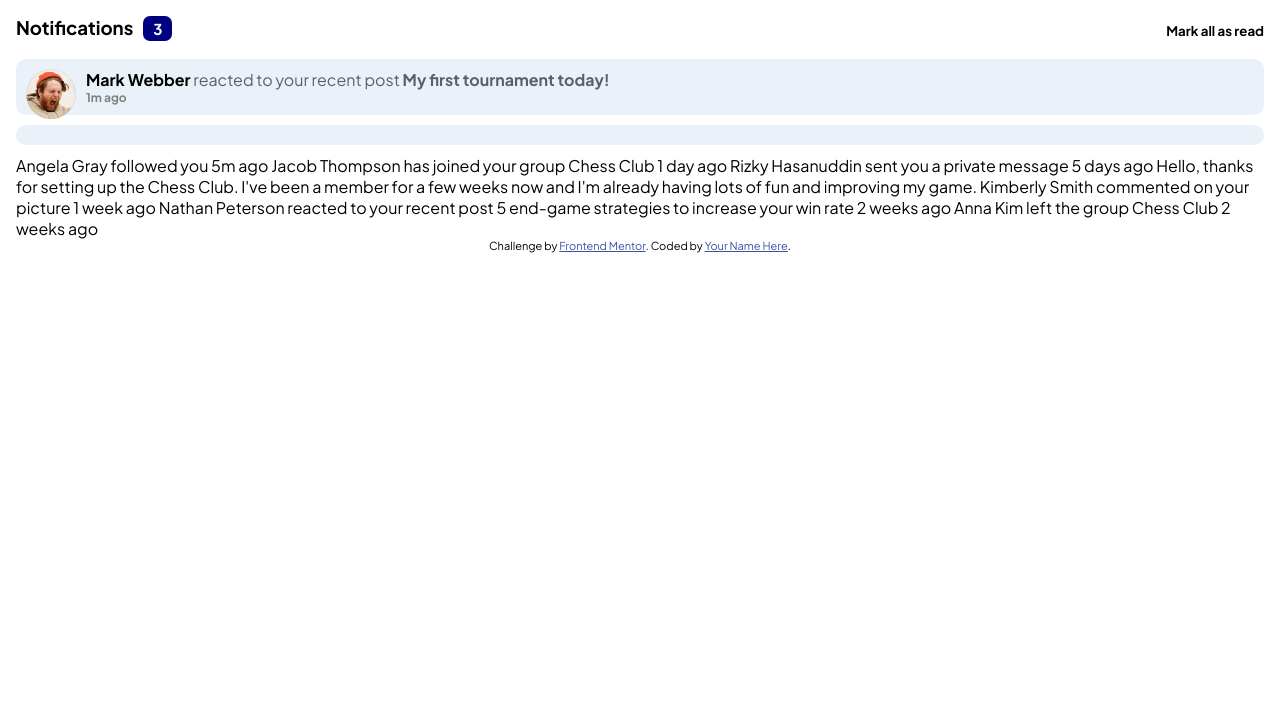
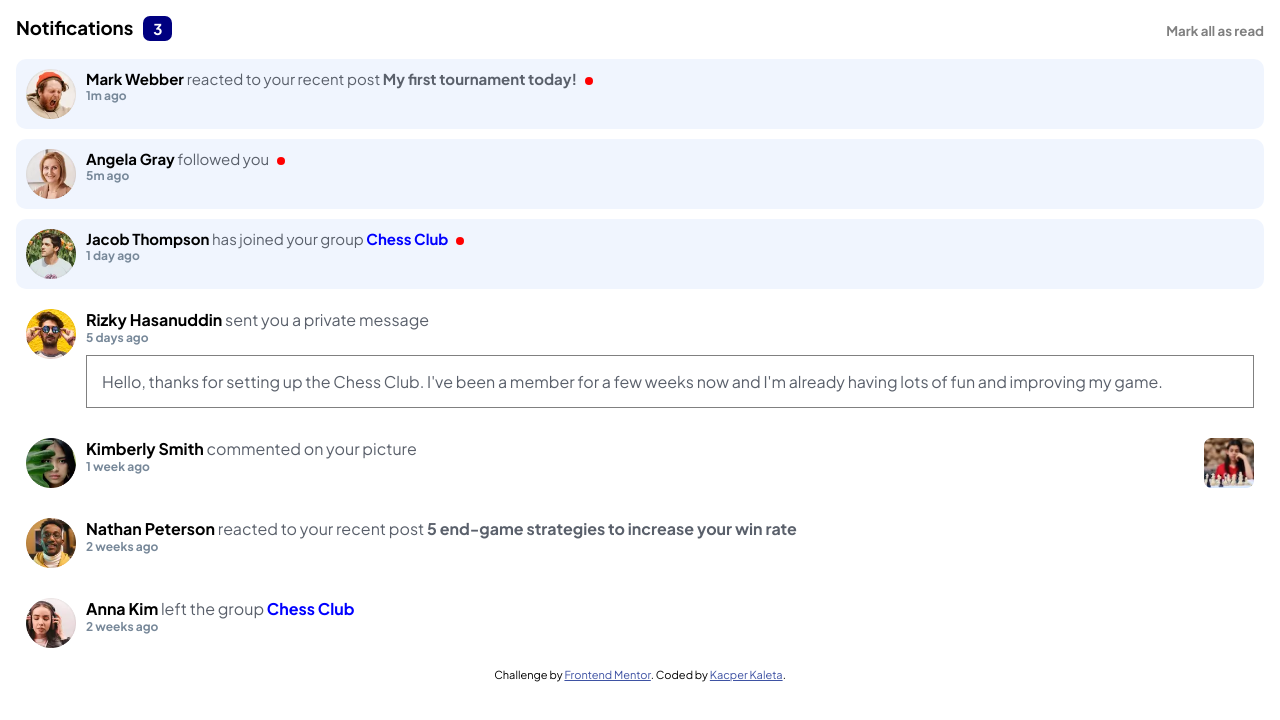
Before and after one commit to xdlugy/notification-page, a plain HTML site: page index.html in a window 1280 px wide. Drawn offline with Linux system fonts and the light colour scheme.

Commit message:
added notifications, word wrap to fix

```diff
--- a/index.html
+++ b/index.html
@@ -19,32 +19,68 @@
   </header>
 
   <main>
-    <div class="new_notification"><img src="assets/images/avatar-mark-webber.webp" class="avatar"><span class="name">Mark Webber </span><span class="action"> reacted to your recent post </span><span class="content"> My first tournament today!</span><br>
-      <span class="time">1m ago</span></div>
-      <div class="new_notification"></div>
-  Angela Gray followed you
-  5m ago
+    <div class="new-notification">
+      <img src="assets/images/avatar-mark-webber.webp" class="avatar"><span class="name">Mark Webber </span>
+      <span class="action"> reacted to your recent post </span>
+      <span class="content"> My first tournament today!</span>
+      <span class="dot"></span><br>
+      <span class="time">1m ago</span>
+    </div>
 
-  Jacob Thompson has joined your group Chess Club
-  1 day ago
+      <div class="new-notification">
+        <img src="assets/images/avatar-angela-gray.webp" class="avatar">
+        <span class="name">Angela Gray</span>
+        <span class="action"> followed you</span>
+        <span class="dot"></span><br>
+        <span class="time">5m ago</span>
+      </div>
 
-  Rizky Hasanuddin sent you a private message
-  5 days ago
-  Hello, thanks for setting up the Chess Club. I've been a member for a few weeks now and
-  I'm already having lots of fun and improving my game.
+   <div class="new-notification">
+    <img src="assets/images/avatar-jacob-thompson.webp" class="avatar">
+    <span class="name">Jacob Thompson</span>
+    <span class="action">has joined your group</span>
+    <span class="app">Chess Club</span>
+    <span class="dot"></span><br>
+    <span class="time">1 day ago</span>
+   </div>
 
-  Kimberly Smith commented on your picture
-  1 week ago
+   <div class="old-notification">
+    <img src="assets/images/avatar-rizky-hasanuddin.webp" class="avatar">
+    <span class="name">Rizky Hasanuddin</span>
+    <span class="action">sent you a private message</span><br>
+    <span class="time">5 days ago</span>
+    <div class="text">Hello, thanks for setting up the Chess Club. I've been a member for a few weeks now and
+      I'm already having lots of fun and improving my game.</div>
+   </div>
 
-  Nathan Peterson reacted to your recent post 5 end-game strategies to increase your win rate
-  2 weeks ago
+<div class="old-notification">
+  <img src="assets/images/avatar-kimberly-smith.webp" class="avatar">
+  <img src="assets/images/image-chess.webp" class="picture">
+  <span class="name">Kimberly Smith</span>
+  <span class="action">commented on your picture</span><br>
+  <span class="time">1 week ago</span>
+</div>
 
-  Anna Kim left the group Chess Club
-  2 weeks ago
+<div class="old-notification"><img src="assets/images/avatar-nathan-peterson.webp" alt="" class="avatar">
+    <span class="name">Nathan Peterson</span>
+    <span class="action">reacted to your recent post</span>
+    <span class="content">5 end-game strategies to increase your win rate</span><br>
+    <span class="time">2 weeks ago</span>
+</div>
+
+<div class="old-notification">
+  <img src="assets/images/avatar-anna-kim.webp" alt="" class="avatar">
+  <span class="name">Anna Kim</span>
+  <span class="action">left the group</span>
+  <span class="app">Chess Club</span><br>
+  <span class="time">2 weeks ago</span>
+</div>
+
 </main>
+
   <div class="attribution">
     Challenge by <a href="https://www.frontendmentor.io?ref=challenge" target="_blank">Frontend Mentor</a>.
-    Coded by <a href="#">Your Name Here</a>.
+    Coded by <a href="#">Kacper Kaleta</a>.
   </div>
 </body>
 </html>
--- a/style.css
+++ b/style.css
@@ -31,12 +31,18 @@ span#value {
     font-size: 15px;
 }
 
-.new_notification {
+h5 {
+    color: gray;
+}
+
+.new-notification {
     padding: 10px;
     margin-bottom: 10px;
-    background-color: rgba(78, 124, 202, 0.11);
+    background-color: rgba(60, 124, 233, 0.075);
     color: #5a606b;
     border-radius: 10px;
+    min-height: 50px;
+    font-size: 15px;
 }
 
 .avatar {
@@ -58,5 +64,40 @@ span#value {
 .time {
     font-size: 12px;
     font-weight: bold;
-    color: gray;
+    color: lightslategray;
 }
+
+.dot {
+    height: 8px;
+    width: 8px;
+    background-color: red;
+    border-radius: 50%;
+    display: inline-block;
+    margin-left: 5px;
+}
+
+.app {
+    font-weight: bold;
+    color:blue;
+}
+
+.old-notification {
+    padding: 10px;
+    margin-bottom: 10px;
+    color: #5a606b;
+    min-height: 50px;
+}
+
+.text {
+    border: 1px solid gray;
+    padding: 15px;
+    margin-top: 10px;
+    margin-left: 60px;
+}
+
+.picture {
+    float: right;
+    width: 50px;
+    height: 50px;
+    margin-left: 20px;
+}
```
